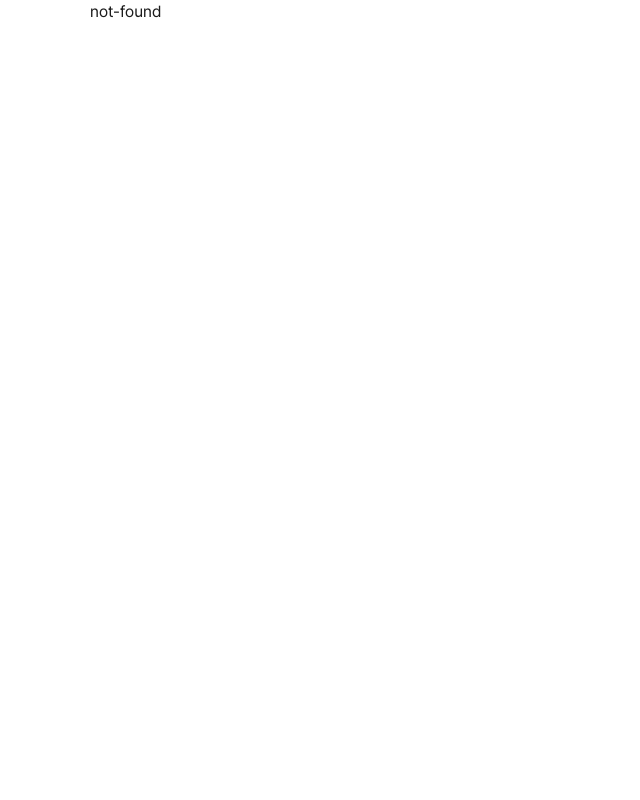
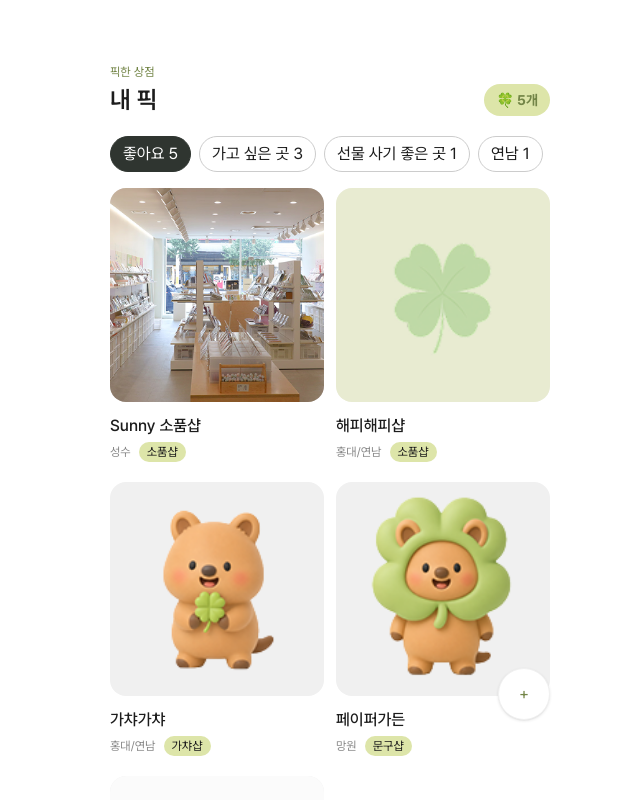
Before and after one commit to le2yunji/sopum-map, a Next.js app in the folder frontend/: page /picks in a window 1280 px wide. Before the commit this address had no page. Shown: the top 800 px of the page, without its empty margins (310-950 px from the left). Built offline with nearby package versions, Linux system fonts and the light colour scheme.

Commit message:
Feat: 내 픽 페이지 UI 구현

```diff
--- /dev/null
+++ b/frontend/src/app/(main)/(tabs)/picks/_components/PicksScreen.tsx
@@ -0,0 +1,101 @@
+"use client";
+
+import Image from "next/image";
+import Link from "next/link";
+import { useEffect, useRef, useState } from "react";
+
+import { BottomSheet } from "@/components/ui/BottomSheet/BottomSheet";
+import { Button } from "@/components/ui/Button/Button";
+import { Skeleton } from "@/components/ui/Skeleton/Skeleton";
+
+type PickShop = Readonly<{
+  id: string;
+  name: string;
+  region: string;
+  category: string;
+  imageUrl: string;
+  folders: readonly string[];
+  memo?: string;
+}>;
+
+const DEFAULT_SHOPS: readonly PickShop[] = [
+  { id: "sunny", name: "Sunny 소품샵", region: "성수", category: "소품샵", imageUrl: "/images/shops/shop_example.png", folders: ["좋아요", "가고 싶은 곳"] },
+  { id: "happy", name: "해피해피샵", region: "홍대/연남", category: "소품샵", imageUrl: "/images/profiles/shop_default.webp", folders: ["좋아요", "가고 싶은 곳", "선물 사기 좋은 곳"], memo: "주말 오후에 들러보기" },
+  { id: "gacha", name: "가챠가챠", region: "홍대/연남", category: "가챠샵", imageUrl: "/images/brand/mascot-v2.webp", folders: ["좋아요", "연남"] },
+  { id: "paper", name: "페이퍼가든", region: "망원", category: "문구샵", imageUrl: "/images/brand/mascot.webp", folders: ["좋아요", "가고 싶은 곳"] },
+  { id: "mood", name: "무드캐비닛", region: "성수", category: "소품샵", imageUrl: "/images/profiles/user_default.webp", folders: ["좋아요"] },
+] as const;
+
+type Props = Readonly<{
+  initialShops?: readonly PickShop[];
+  state?: "success" | "loading" | "error";
+  onRetry?: () => void;
+  onCreateCourse?: (folderName: string) => void;
+}>;
+
+/** Figma의 폴더 필터형 내 픽 화면을 로컬 상태로 제공합니다. */
+export function PicksScreen({
+  initialShops = DEFAULT_SHOPS,
+  state = "success",
+  onRetry = () => window.location.reload(),
+  onCreateCourse = () => undefined,
+}: Props) {
+  const [folders, setFolders] = useState(["좋아요", "가고 싶은 곳", "선물 사기 좋은 곳", "연남"]);
+  const [activeFolder, setActiveFolder] = useState("좋아요");
+  const [menuOpen, setMenuOpen] = useState(false);
+  const [sheetOpen, setSheetOpen] = useState(false);
+  const [newFolderName, setNewFolderName] = useState("");
+  const menuFirstItemRef = useRef<HTMLButtonElement>(null);
+  const menuTriggerRef = useRef<HTMLButtonElement>(null);
+
+  const filteredShops = initialShops.filter((shop) => shop.folders.includes(activeFolder));
+  const folderCount = (folder: string) => initialShops.filter((shop) => shop.folders.includes(folder)).length;
+  const normalizedFolderName = newFolderName.trim();
+  const isDuplicateFolder = folders.includes(normalizedFolderName);
+
+  /** 작업 메뉴가 열리면 키보드 초점을 첫 작업으로 옮깁니다. */
+  useEffect(() => {
+    if (menuOpen) menuFirstItemRef.current?.focus();
+  }, [menuOpen]);
+
+  if (state === "loading") return <PicksSkeleton />;
+  if (state === "error") return <StatePanel title="내 픽을 불러오지 못했어요" action="다시 시도" onAction={onRetry} />;
+
+  /** 입력한 이름의 빈 폴더를 필터 목록에 추가합니다. */
+  const addFolder = () => {
+    const name = normalizedFolderName;
+    if (!name || isDuplicateFolder) return;
+    setFolders((current) => [...current, name]);
+    setActiveFolder(name);
+    setNewFolderName("");
+    setSheetOpen(false);
+  };
+
+  return (
+    <section className="min-h-full bg-white px-5 pb-24 pt-16">
+      <header className="flex items-end justify-between">
+        <div><p className="text-12 text-green-700">픽한 상점</p><h1 className="mt-1 text-24 font-semibold">내 픽</h1></div>
+        <span className="rounded-full bg-green-100 px-3 py-1.5 text-14 font-bold text-green-700">🍀 {initialShops.length}개</span>
+      </header>
+
+      <div className="mt-5 flex gap-2 overflow-x-auto pb-2 [scrollbar-width:none]" role="group" aria-label="내 픽 폴더">
+        {folders.map((folder) => <button key={folder} type="button" aria-pressed={activeFolder === folder} onClick={() => setActiveFolder(folder)} className={["min-h-9 shrink-0 rounded-full border px-3 text-12", activeFolder === folder ? "border-black-900 bg-black-900 font-bold text-white" : "border-black-300 text-black-700"].join(" ")}>{folder} {folderCount(folder)}</button>)}
+      </div>
+
+      {filteredShops.length === 0 ? <StatePanel title="아직 이 폴더에 담긴 상점이 없어요" /> : <div className="mt-2 grid grid-cols-2 gap-x-3 gap-y-5">{filteredShops.map((shop) => <article key={shop.id} className="min-w-0"><Link href={`/shops/${shop.id}`} className="group block rounded-2xl focus-visible:outline-2 focus-visible:outline-offset-2 focus-visible:outline-green-700"><div className="relative aspect-square overflow-hidden rounded-2xl bg-black-100"><Image fill src={shop.imageUrl} alt={`${shop.name} 매장 이미지`} sizes="(max-width: 480px) calc((100vw - 52px) / 2), 214px" className="object-cover transition-transform group-hover:scale-[1.02]" /></div><h2 className="mt-3 truncate text-15 font-medium">{shop.name}</h2><div className="mt-1 flex items-center gap-2 text-12"><span className="truncate text-black-500">{shop.region}</span><span className="rounded-full bg-green-100 px-2 py-0.5 text-black-600">{shop.category}</span></div>{shop.memo && activeFolder !== "좋아요" ? <p className="mt-2 line-clamp-2 text-12 text-black-500">메모 · {shop.memo}</p> : null}</Link></article>)}</div>}
+
+      <div className="fixed bottom-20 right-[max(20px,calc((100vw-480px)/2+20px))] z-20 flex flex-col-reverse items-end gap-3">
+        <button ref={menuTriggerRef} type="button" aria-label={menuOpen ? "폴더 작업 닫기" : "폴더 작업 열기"} aria-expanded={menuOpen} aria-controls="folder-actions" onClick={() => setMenuOpen(!menuOpen)} className="grid size-13 place-items-center rounded-full border border-black-100 bg-white text-32 font-light text-green-700 shadow-sm">{menuOpen ? "×" : "+"}</button>
+        {menuOpen ? <div id="folder-actions" onKeyDown={(event) => { if (event.key === "Escape") { setMenuOpen(false); menuTriggerRef.current?.focus(); } }} className="w-52 rounded-2xl bg-white p-2 text-13 shadow-[0_4px_20px_rgba(0,0,0,0.12)]"><button ref={menuFirstItemRef} type="button" onClick={() => { onCreateCourse(activeFolder); setMenuOpen(false); }} className="min-h-11 w-full rounded-xl px-3 text-left hover:bg-black-100">이 폴더 속 샵으로 코스 만들기</button><button type="button" onClick={() => { setMenuOpen(false); setSheetOpen(true); }} className="min-h-11 w-full rounded-xl px-3 text-left hover:bg-black-100">새로운 폴더 추가하기</button></div> : null}
+      </div>
+
+      <BottomSheet open={sheetOpen} onOpenChange={setSheetOpen} ariaLabelledBy="new-folder-title"><form onSubmit={(event) => { event.preventDefault(); addFolder(); }}><BottomSheet.Handle /><BottomSheet.Header><BottomSheet.Title id="new-folder-title">새 폴더 만들기</BottomSheet.Title></BottomSheet.Header><BottomSheet.Body><label htmlFor="new-folder-name" className="text-14 font-semibold">새 폴더 이름</label><input id="new-folder-name" value={newFolderName} onChange={(event) => setNewFolderName(event.target.value)} maxLength={20} aria-invalid={isDuplicateFolder} aria-describedby={isDuplicateFolder ? "new-folder-error" : undefined} className="mt-2 min-h-12 w-full rounded-xl border border-black-300 px-4 outline-none focus:border-green-500 focus:ring-2 focus:ring-green-500/20" />{isDuplicateFolder ? <p id="new-folder-error" className="mt-2 text-12 text-red-600">이미 사용 중인 폴더 이름이에요.</p> : null}</BottomSheet.Body><BottomSheet.Footer><Button type="submit" fullWidth disabled={!normalizedFolderName || isDuplicateFolder}>폴더 만들기</Button></BottomSheet.Footer></form></BottomSheet>
+    </section>
+  );
+}
+
+/** 내 픽 목록의 배치를 유지하는 로딩 상태입니다. */
+function PicksSkeleton() { return <section className="p-5 pt-16"><Skeleton label="내 픽을 불러오는 중" className="h-14 w-36 rounded-xl" /><div className="mt-6 grid grid-cols-2 gap-3"><Skeleton announce={false} className="aspect-square rounded-2xl" /><Skeleton announce={false} className="aspect-square rounded-2xl" /></div></section>; }
+
+/** 내 픽의 빈 상태와 오류 상태를 같은 화면 밀도로 안내합니다. */
+function StatePanel({ title, action, onAction }: Readonly<{ title: string; action?: string; onAction?: () => void }>) { return <div className="flex min-h-72 flex-col items-center justify-center text-center"><p className="text-14 text-black-500">{title}</p>{action ? <Button className="mt-4" onClick={onAction}>{action}</Button> : null}</div>; }
--- /dev/null
+++ b/frontend/src/app/(main)/(tabs)/picks/error.tsx
@@ -0,0 +1,8 @@
+"use client";
+
+import { Button } from "@/components/ui/Button/Button";
+
+/** 내 픽 경로의 예상하지 못한 오류를 다시 시도할 수 있게 합니다. */
+export default function Error({ unstable_retry }: { unstable_retry: () => void }) {
+  return <main className="flex min-h-[70dvh] flex-col items-center justify-center px-5 text-center"><h1 className="text-20 font-semibold">내 픽을 불러오지 못했어요</h1><Button className="mt-5" onClick={unstable_retry}>다시 시도</Button></main>;
+}
--- /dev/null
+++ b/frontend/src/app/(main)/(tabs)/picks/loading.tsx
@@ -0,0 +1,6 @@
+import { Skeleton } from "@/components/ui/Skeleton/Skeleton";
+
+/** 내 픽 경로가 준비되는 동안 목록 구조를 유지합니다. */
+export default function Loading() {
+  return <main className="p-5 pt-16"><Skeleton label="내 픽을 불러오는 중" className="h-64 rounded-2xl" /></main>;
+}
--- /dev/null
+++ b/frontend/src/app/(main)/(tabs)/picks/page.tsx
@@ -0,0 +1,6 @@
+import { PicksScreen } from "./_components/PicksScreen";
+
+/** 하단 내비게이션의 내 픽 경로를 폴더형 목록 화면에 연결합니다. */
+export default function Page() {
+  return <PicksScreen />;
+}
```
Also changed, not shown: 1 other file (tests, documents, lock files or other folders).
